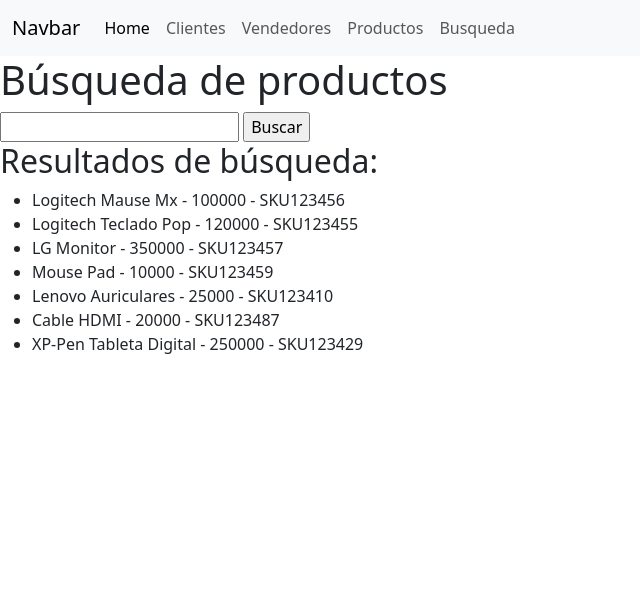
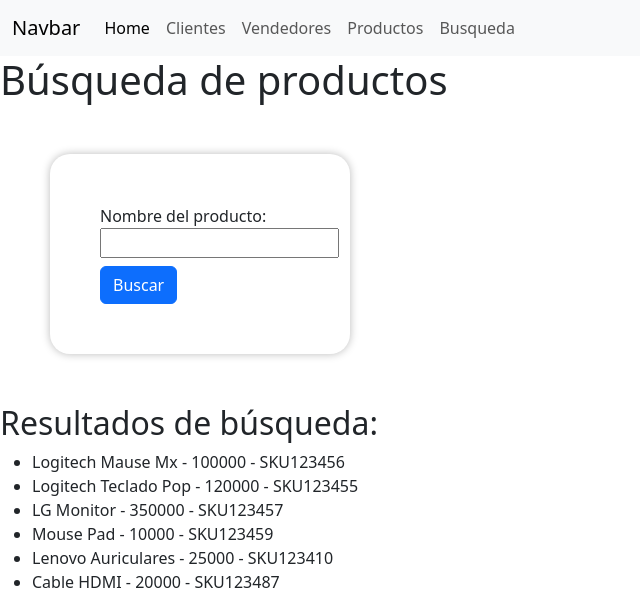
Before and after one commit to MarinesLemus007/tercera-pre-entrega-marines-lemus, a Django app: page /busqueda/ in a window 1280 px wide. Shown: the top 594 px of the page, without its empty margins (0-640 px from the left). Run offline with Django 4.2, Linux system fonts and the light colour scheme; data comes from the database, SQL or seed files in the repository.

Commit message:
agregando estilos css

```diff
--- /dev/null
+++ b/entorno/terceraEntrega/App/static/app/css/style.css
@@ -0,0 +1,8 @@
+form{
+    width: 100%;
+    max-width: 300px;
+    margin: 50px;
+    padding: 50px;
+    border-radius: 20px;
+    box-shadow: 0px 0px 8px 0px rgb(0 0 0 / 27%);
+}
--- a/entorno/terceraEntrega/App/templates/app/base.html
+++ b/entorno/terceraEntrega/App/templates/app/base.html
@@ -5,6 +5,7 @@
     <meta http-equiv="X-UA-Compatible" content="IE=edge">
     <meta name="viewport" content="width=device-width, initial-scale=1.0">
     <link href="https://cdn.jsdelivr.net/npm/bootstrap@5.3.0-alpha3/dist/css/bootstrap.min.css" rel="stylesheet" integrity="sha384-KK94CHFLLe+nY2dmCWGMq91rCGa5gtU4mk92HdvYe+M/SXH301p5ILy+dN9+nJOZ" crossorigin="anonymous">
+    <link rel="stylesheet" href="../../static/app/css/style.css?=1.0.0.0">
     <title>Document</title>
 </head>
 <body>
--- a/entorno/terceraEntrega/App/templates/app/busqueda.html
+++ b/entorno/terceraEntrega/App/templates/app/busqueda.html
@@ -4,8 +4,9 @@
 
   <h1>Búsqueda de productos</h1>
   <form action="#" method="get">
-    <input type="text" name="q">
-    <input type="submit" value="Buscar">
+    <label for="buscar">Nombre del producto:</label>
+    <input id="buscar" type="text" name="q">
+    <input class="btn btn-primary mt-2" type="submit" value="Buscar">
   </form>
 
   {% if productos %}
--- a/entorno/terceraEntrega/App/templates/app/cliente.html
+++ b/entorno/terceraEntrega/App/templates/app/cliente.html
@@ -5,7 +5,7 @@
   <form method="post">
     {% csrf_token %}
     {{ form.as_p }}
-    <input type="submit" value="Enviar" />
+    <input class="btn btn-primary mt-2" type="submit" value="Enviar" />
   </form>
 
   {% if messages %}
--- a/entorno/terceraEntrega/App/templates/app/producto.html
+++ b/entorno/terceraEntrega/App/templates/app/producto.html
@@ -5,7 +5,7 @@
   <form method="post">
     {% csrf_token %}
     {{ form.as_p }}
-    <input type="submit" value="Enviar" />
+    <input class="btn btn-primary mt-2" type="submit" value="Enviar" />
   </form>
 
   {% if messages %}
--- a/entorno/terceraEntrega/App/templates/app/vendedor.html
+++ b/entorno/terceraEntrega/App/templates/app/vendedor.html
@@ -5,7 +5,7 @@
   <form method="post">
     {% csrf_token %}
     {{ form.as_p }}
-    <input type="submit" value="Enviar" />
+    <input class="btn btn-primary mt-2" type="submit" value="Enviar" />
   </form>
 
   {% if messages %}
```
